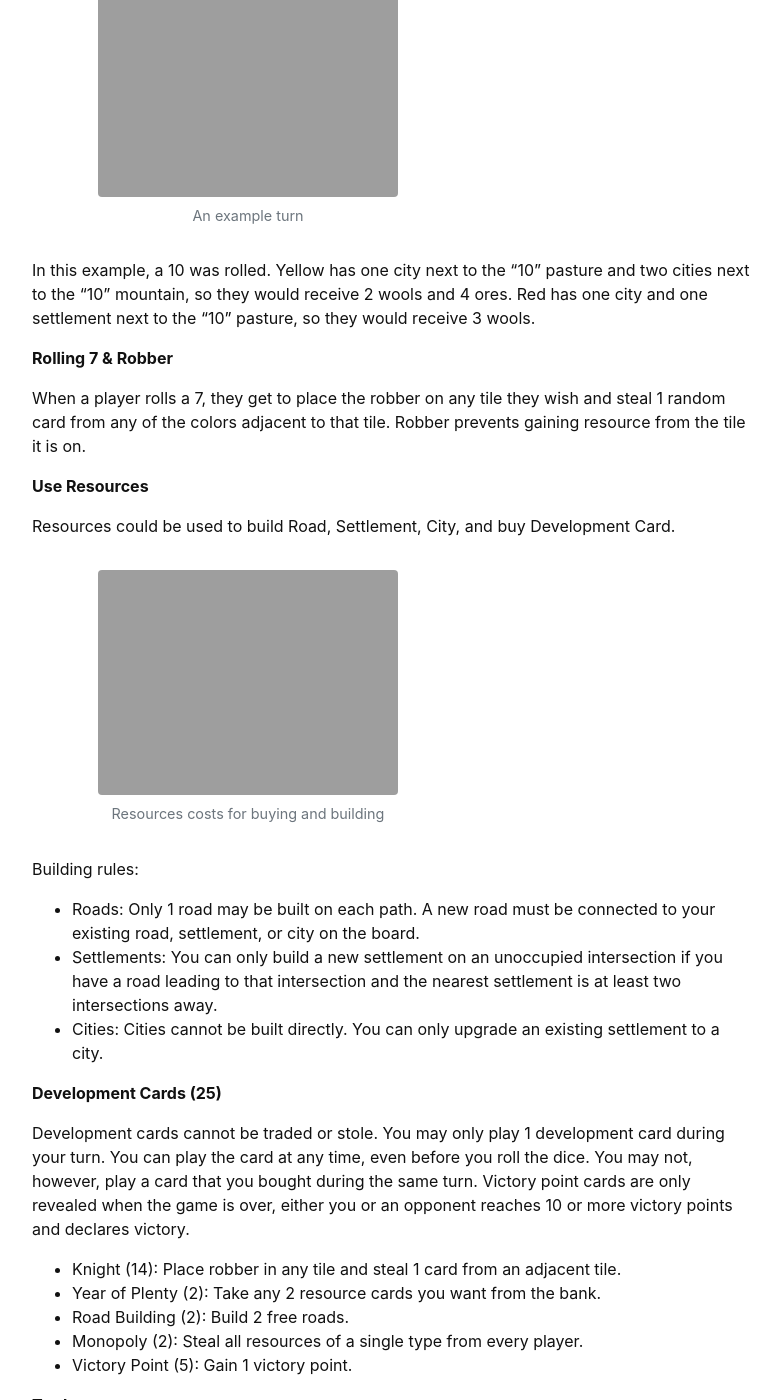
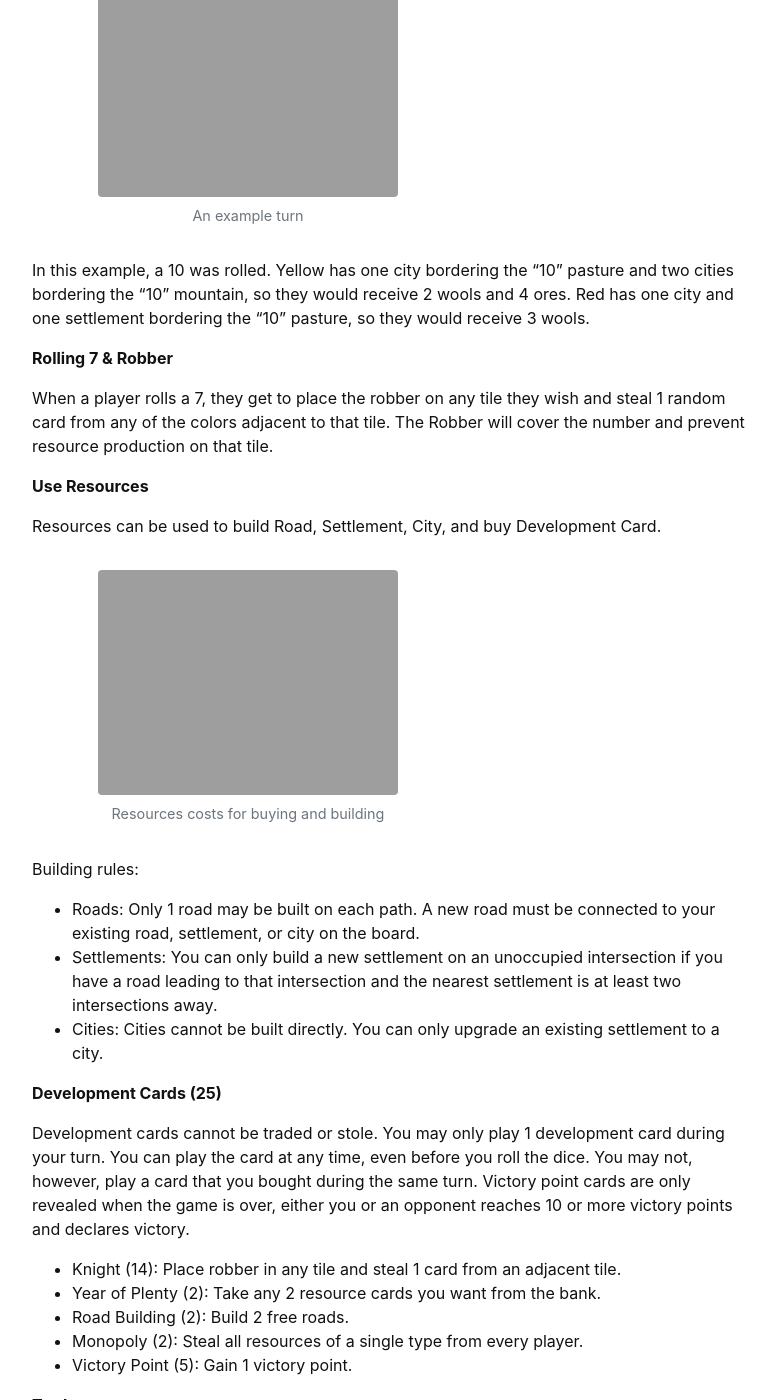
Before and after one commit to hanwendong1/VirtualGaming, a Jekyll site: the page built from content/4-Catan.md, in a window 1280 px wide and 1400 px high, scrolled down 2355 px. Shown: the whole window, without its empty margins (248-1028 px from the left). Built offline with Jekyll 4.4.1, drawn with Linux system fonts in a browser that asks for light colours; some of the changed text lies outside the part shown.

Commit message:
Update 4-Catan.md

```diff
--- a/content/4-Catan.md
+++ b/content/4-Catan.md
@@ -74,7 +74,7 @@
 1. Log in to the site
 2. Join the newly created designated room
 3. Each player begins the game by placing one settlement and one connecting road, then another settlement and another connecting road in reverse turn order.
-4. Receive the resources in the terrain hexes adjacent to your second settlement.
+4. Receive the resources produced by the terrain hexes bordering your second settlement.
 
 #### GAMEPLAY
 
@@ -92,15 +92,15 @@
 
 {% include figure.html img="Example.png" alt="An example turn" caption="An example turn" width="75%" %}
 
-In this example, a 10 was rolled. Yellow has one city next to the "10" pasture and two cities next to the "10" mountain, so they would receive 2 wools and 4 ores. Red has one city and one settlement next to the "10" pasture, so they would receive 3 wools.
+In this example, a 10 was rolled. Yellow has one city bordering the "10" pasture and two cities bordering the "10" mountain, so they would receive 2 wools and 4 ores. Red has one city and one settlement bordering the "10" pasture, so they would receive 3 wools.
 
 **Rolling 7 & Robber**
 
-When a player rolls a 7, they get to place the robber on any tile they wish and steal 1 random card from any of the colors adjacent to that tile. Robber prevents gaining resource from the tile it is on.
+When a player rolls a 7, they get to place the robber on any tile they wish and steal 1 random card from any of the colors adjacent to that tile. The Robber will cover the number and prevent resource production on that tile.
 
 **Use Resources**
 
-Resources could be used to build Road, Settlement, City, and buy Development Card.
+Resources can be used to build Road, Settlement, City, and buy Development Card.
 
 {% include figure.html img="resources.png" alt="Resources costs for buying and building" caption="Resources costs for buying and building" width="75%" %}
 
@@ -124,9 +124,9 @@
 
 You can trade with other players. Make them an offer that they cannot refuse!
 
-Bank: On default you can give 4 of the same type of card to obtain 1 of any other type.
+Bank: You can give 4 of the same type of resource card to obtain 1 of any other type.
 
-Bank with Ports: If you have a settlement or city near a port you automatically use that ports specialty. If you have 3:1 it means that you can trade 3 of the same type of card to obtain 1 of any other type. If you have 2:1, then you can trade 2 of the corresponding type to obtain 1 of any other card.
+Bank with Ports: If you have a settlement or city near a port, you can use that port's specialty. If you have 3:1 it means that you can trade 3 of the same type of card to obtain 1 of any other type. If you have 2:1, then you can trade 2 of the corresponding type to obtain 1 of any other card.
 
 **Longest Road**
 
```
Also changed, not shown: other parts of content/4-Catan.md (+2 -2 lines).
